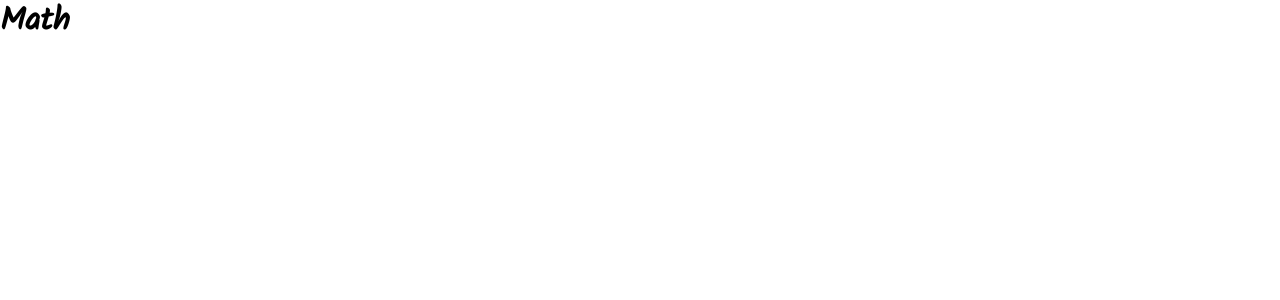
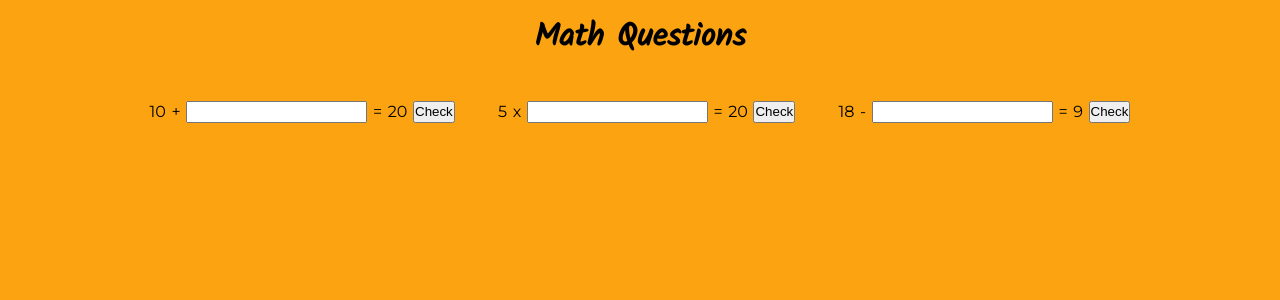
Before and after one commit to grford15/quizz-app, a React (Create React App) app: page /math in a window 1280 px wide. Shown: the top 300 px of the page. Built offline with nearby package versions, Linux system fonts and the light colour scheme.

Commit message:
created a basic maths question page

```diff
--- a/src/App.css
+++ b/src/App.css
@@ -5,12 +5,11 @@
 }
 
 :root {
-  --primaryColor: #af9a7d;
+  --primaryColor: #fca311;
   --mainWhite: #fff;
-  --offWhite: #f7f7f7;
+  --offWhite: #e5e5e5;
   --mainBlack: #222;
-  --mainGrey: #ececec;
-  --darkGrey: #cfcfcf;
+  --blue: #14213d;
   --mainTransition: all 0.3s linear;
   --mainSpacing: 3px;
   --lightShadow: 2px 5px 3px 0px rgba(0, 0, 0, 0.5);
@@ -20,6 +19,7 @@
 body {
   font-family: 'Montserrat', sans-serif;
   line-height: 1.4;
+  background-color: var(--primaryColor);
 }
 
 h2 {
--- /dev/null
+++ b/src/components/MathQuiz.css
@@ -0,0 +1,20 @@
+.math-container {
+  display: flex;
+  justify-content: center;
+  padding-top: 1em;
+  flex-direction: column;
+  align-items: center;
+}
+
+.questions-section {
+  display: flex;
+  width: 80vw;
+  flex-wrap: wrap;
+}
+
+.question {
+  display: flex;
+  flex-grow: 2;
+  justify-content: space-evenly;
+  margin: 1em;
+}
--- a/src/components/MathQuiz.js
+++ b/src/components/MathQuiz.js
@@ -1,9 +1,36 @@
 import React from 'react';
+import './MathQuiz.css';
 
 function MathQuiz() {
   return (
-    <div>
-      <h2>Math</h2>
+    <div className="math-container">
+      <h2>Math Questions</h2>
+      <div className="questions-section">
+        <div className="question">
+          <p>10</p>
+          <p>+</p>
+          <input type="number" />
+          <p>=</p>
+          <p>20</p>
+          <button>Check</button>
+        </div>
+        <div className="question">
+          <p>5</p>
+          <p>x</p>
+          <input type="number" />
+          <p>=</p>
+          <p>20</p>
+          <button>Check</button>
+        </div>
+        <div className="question">
+          <p>18</p>
+          <p>-</p>
+          <input type="number" />
+          <p>=</p>
+          <p>9</p>
+          <button>Check</button>
+        </div>
+      </div>
     </div>
   );
 }
```
